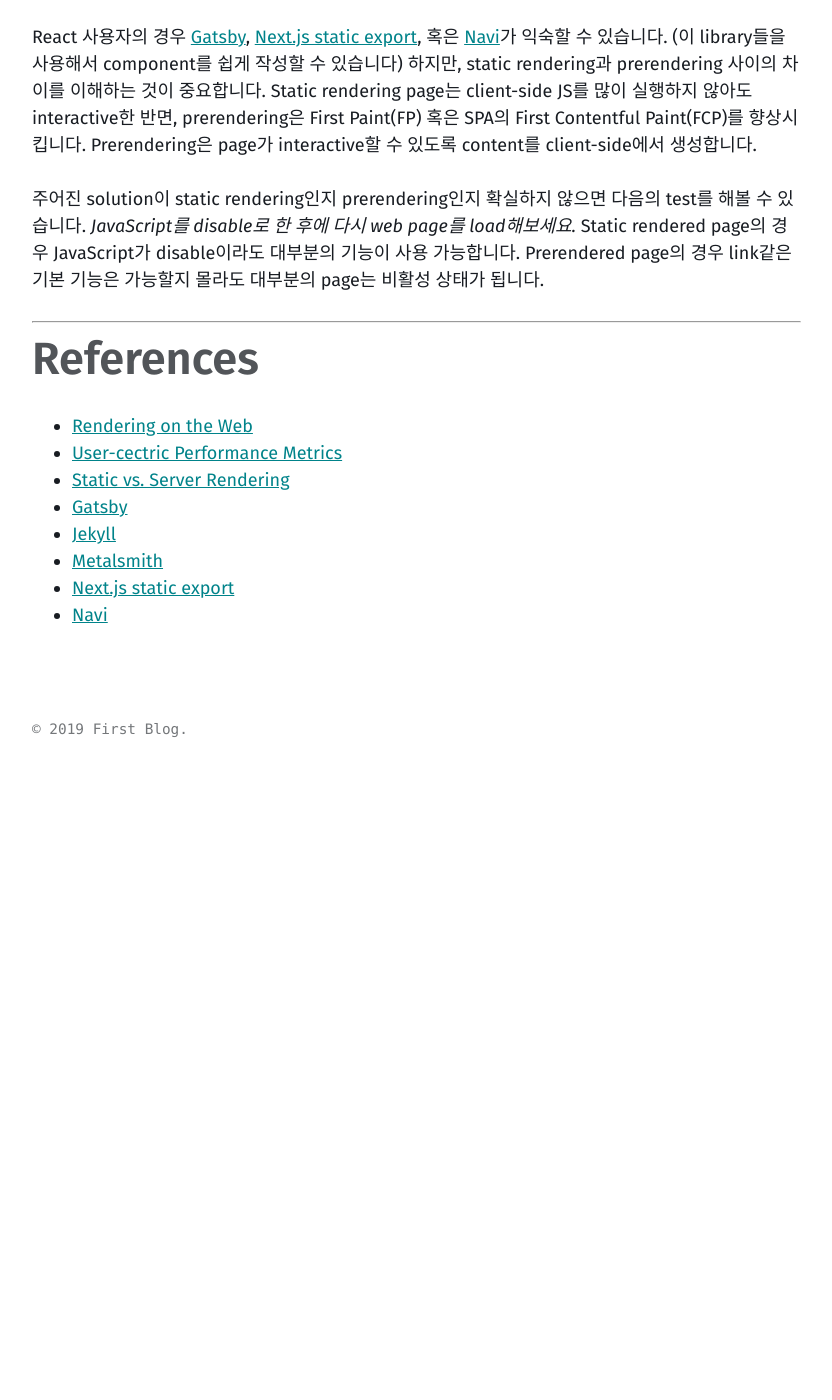
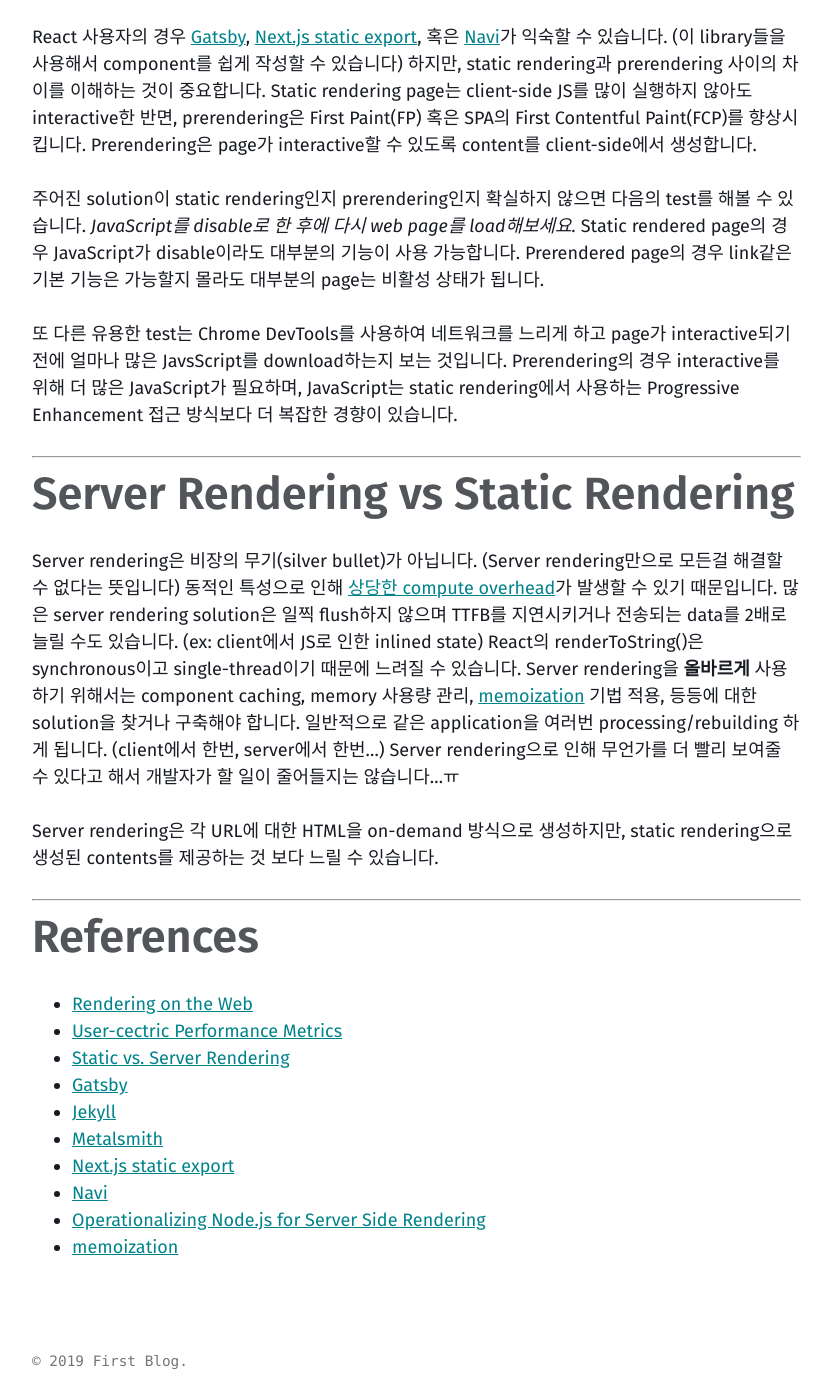
Before and after one commit to shlrur/first-blog.maker, a Jekyll site: the page built from _posts/devlogs/2019/2019-02-14-rendering-on-the-web.md, in a window 1280 px wide and 1400 px high, scrolled down 4974 px. Shown: the whole window, without its empty margins (40-872 px from the left). Built offline with Jekyll 4.4.1, drawn with Linux system fonts in a browser that asks for light colours; comment, search, counter and statistics services are not loaded; a style sheet for code colours, icons or effects is not loaded; before the commit the page ends 5742 px from its top, so only the background shows below that.

Commit message:
POSTING_WRITING
writing "Web에서의 Rendering"(doing with server rendering vs static rendering)

```diff
--- a/_posts/devlogs/2019/2019-02-14-rendering-on-the-web.md
+++ b/_posts/devlogs/2019/2019-02-14-rendering-on-the-web.md
@@ -102,7 +102,15 @@ React 사용자의 경우 [Gatsby](https://www.gatsbyjs.org/), [Next.js static e
 
 주어진 solution이 static rendering인지 prerendering인지 확실하지 않으면 다음의 test를 해볼 수 있습니다. _JavaScript를 disable로 한 후에 다시 web page를 load해보세요._ Static rendered page의 경우 JavaScript가 disable이라도 대부분의 기능이 사용 가능합니다. Prerendered page의 경우 link같은 기본 기능은 가능할지 몰라도 대부분의 page는 비활성 상태가 됩니다.
 
+또 다른 유용한 test는 Chrome DevTools를 사용하여 네트워크를 느리게 하고 page가 interactive되기 전에 얼마나 많은 JavsScript를 download하는지 보는 것입니다. Prerendering의 경우 interactive를 위해 더 많은 JavaScript가 필요하며, JavaScript는 static rendering에서 사용하는 Progressive Enhancement 접근 방식보다 더 복잡한 경향이 있습니다.
 
+---
+
+# Server Rendering vs Static Rendering
+
+Server rendering은 비장의 무기(silver bullet)가 아닙니다. (Server rendering만으로 모든걸 해결할 수 없다는 뜻입니다) 동적인 특성으로 인해 [상당한 compute overhead](https://medium.com/airbnb-engineering/operationalizing-node-js-for-server-side-rendering-c5ba718acfc9)가 발생할 수 있기 때문입니다. 많은 server rendering solution은 일찍 flush하지 않으며 TTFB를 지연시키거나 전송되는 data를 2배로 늘릴 수도 있습니다. (ex: client에서 JS로 인한 inlined state) React의 renderToString()은 synchronous이고 single-thread이기 때문에 느려질 수 있습니다. Server rendering을 **올바르게** 사용하기 위해서는 component caching, memory 사용량 관리, [memoization](https://en.wikipedia.org/wiki/Memoization) 기법 적용, 등등에 대한 solution을 찾거나 구축해야 합니다. 일반적으로 같은 application을 여러번 processing/rebuilding 하게 됩니다. (client에서 한번, server에서 한번...) Server rendering으로 인해 무언가를 더 빨리 보여줄 수 있다고 해서 개발자가 할 일이 줄어들지는 않습니다...ㅠ
+
+Server rendering은 각 URL에 대한 HTML을 on-demand 방식으로 생성하지만, static rendering으로 생성된 contents를 제공하는 것 보다 느릴 수 있습니다.
 
 ---
 
@@ -116,3 +124,5 @@ React 사용자의 경우 [Gatsby](https://www.gatsbyjs.org/), [Next.js static e
 * [Metalsmith](https://metalsmith.io/)
 * [Next.js static export](https://nextjs.org/learn/excel/static-html-export/)
 * [Navi](https://frontarm.com/navi/)
+* [Operationalizing Node.js for Server Side Rendering](https://medium.com/airbnb-engineering/operationalizing-node-js-for-server-side-rendering-c5ba718acfc9)
+* [memoization](https://en.wikipedia.org/wiki/Memoization)
```
